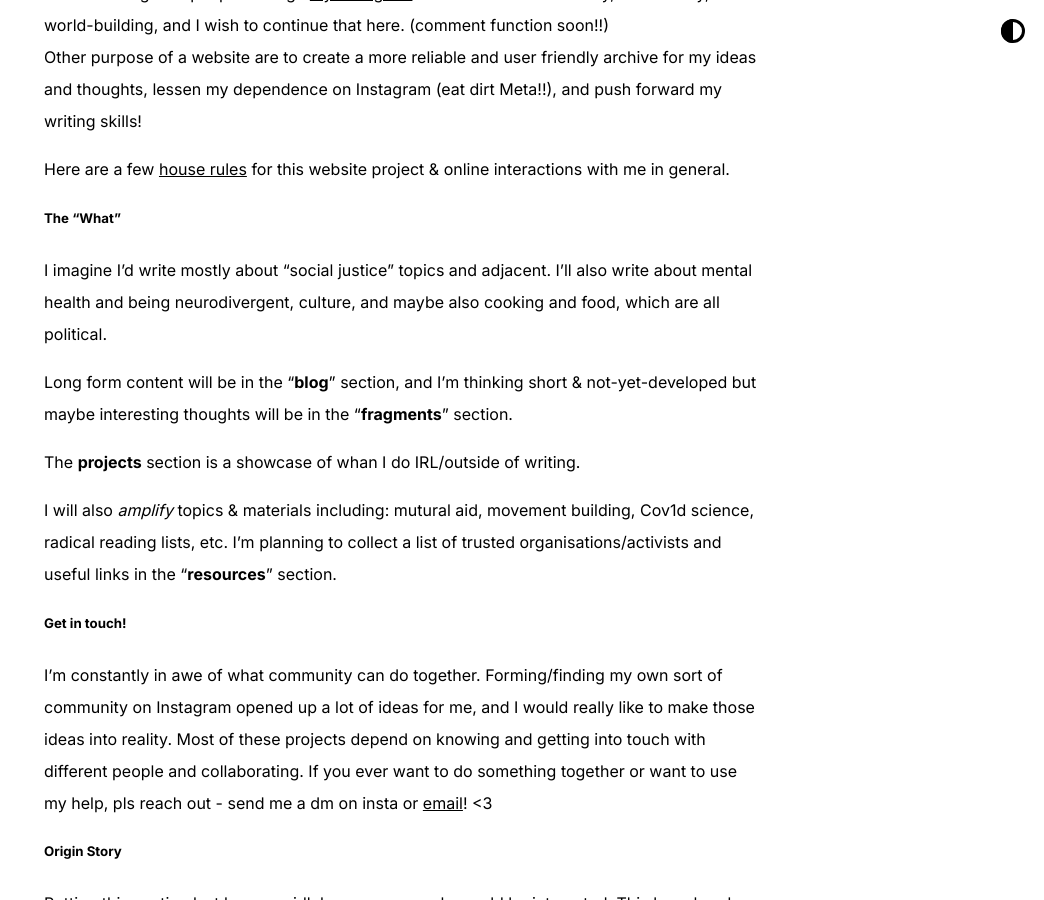
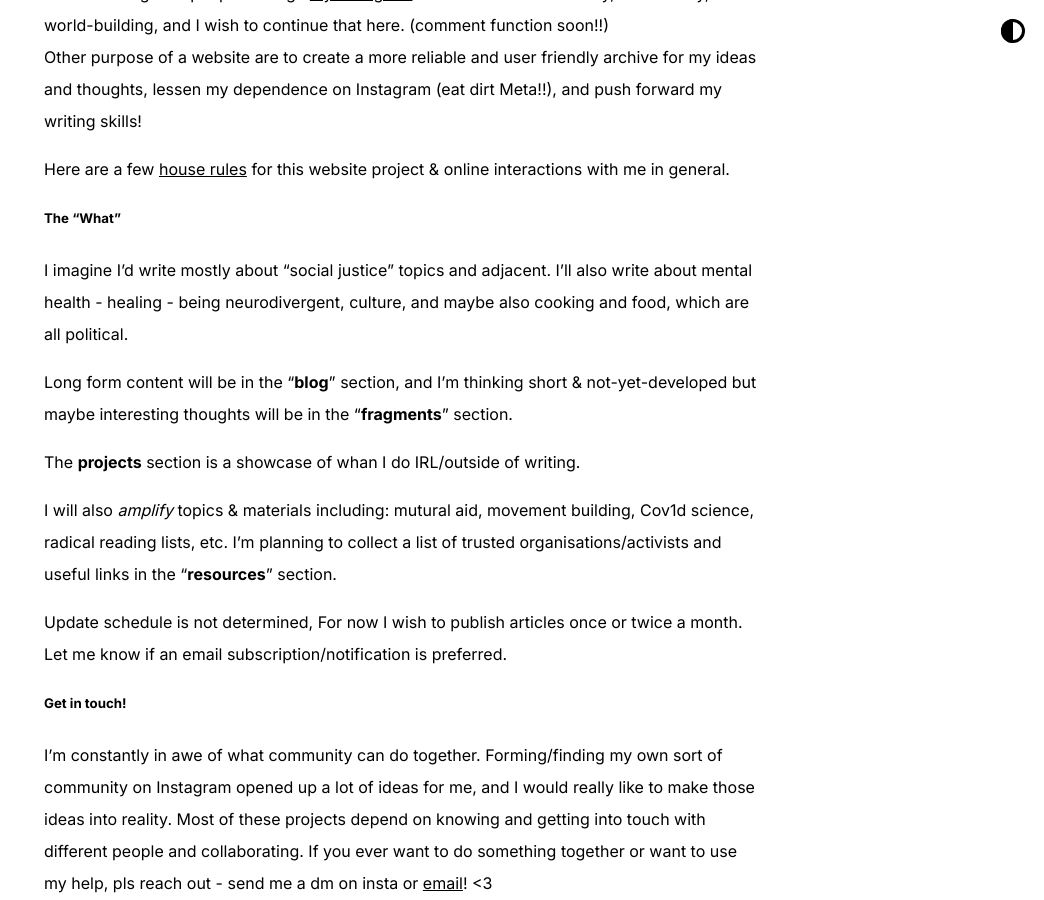
Before and after one commit to phosfuldev/phos_website, a Jekyll site: the page built from index.md, in a window 1280 px wide and 900 px high, scrolled down 691 px. Shown: the whole window, without its empty margins (236-1280 px from the left). Built offline with Jekyll 4.4.1, drawn with Linux system fonts in a browser that asks for light colours.

Commit message:
small changes

```diff
--- a/index.md
+++ b/index.md
@@ -21,13 +21,15 @@
 
 ##### The "What"
 
-I imagine I'd write mostly about "social justice" topics and adjacent. I'll also write about mental health and being neurodivergent, culture, and maybe also cooking and food, which are all political.
+I imagine I'd write mostly about "social justice" topics and adjacent. I'll also write about mental health - healing - being neurodivergent, culture, and maybe also cooking and food, which are all political.
 
 Long form content will be in the "**blog**" section, and I'm thinking short & not-yet-developed but maybe interesting thoughts will be in the "**fragments**" section.
 
 The **projects** section is a showcase of whan I do IRL/outside of writing.
 
 I will also *amplify* topics & materials including: mutural aid, movement building, Cov1d science, radical reading lists, etc. I'm planning to collect a list of trusted organisations/activists and useful links in the "**resources**" section.
+
+Update schedule is not determined, For now I wish to publish articles once or twice a month. Let me know if an email subscription/notification is preferred.
 
 
 ##### Get in touch!
```
